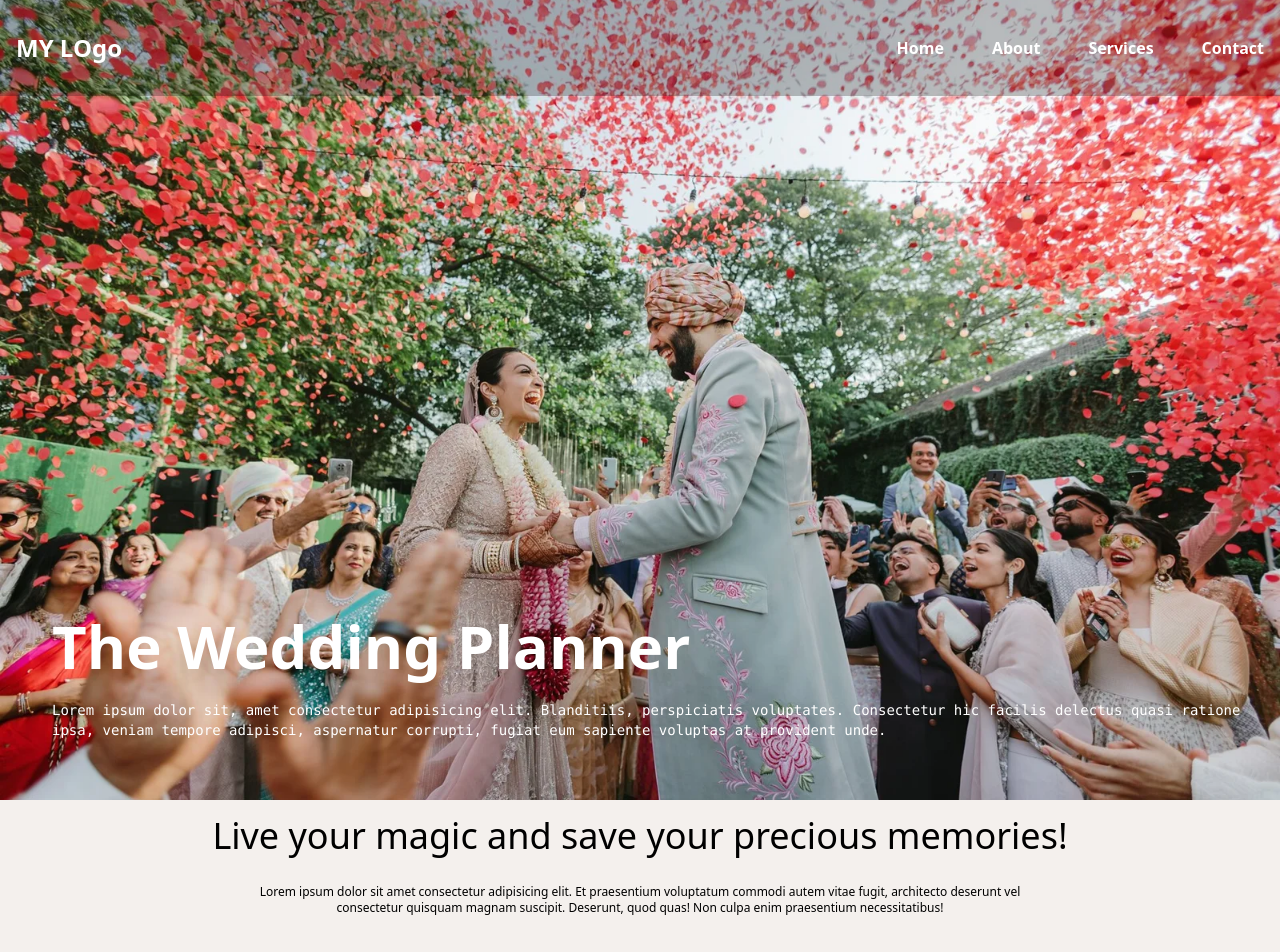
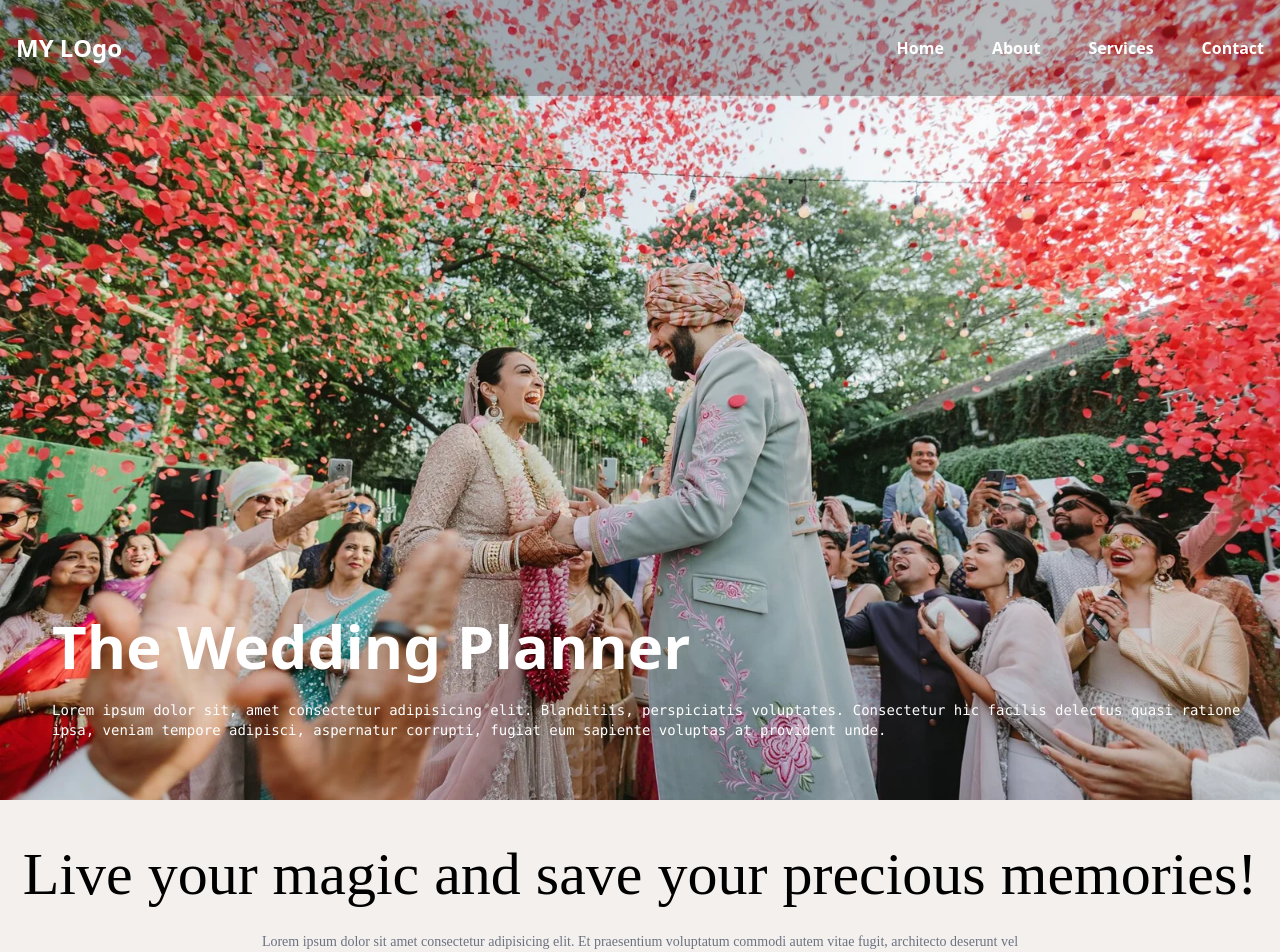
Before and after one commit to adityasinghchouhan1/Eventplanner-, a React (Vite) app in the folder Client/: page / in a window 1280 px wide. Shown: the top 952 px of the page. Built offline with nearby package versions, Linux system fonts and the light colour scheme.

Commit message:
complete heading stayling

```diff
--- a/Client/src/Resue/Heading.jsx
+++ b/Client/src/Resue/Heading.jsx
@@ -3,9 +3,11 @@ import React from 'react'
 const Heading = ({ title, discription }) => {
   return (
     <>
-      <div className="flex justify-center items-center flex-col text-center">
-        <h1 className="text-center text-4xl">{title}</h1>
-        <p className="text-center text-xs mt-7 sm:px-60 px-5 ">{discription}</p>
+      <div className="flex justify-center items-center flex-col text-center my-7">
+        <h1 className="text-center text-6xl font-Yellowtail2">{title}</h1>
+        <p className="text-center text-xs sm:text-sm mt-7 sm:px-60 px-5 font-Yellowtail text-gray-500">
+          {discription}
+        </p>
       </div>
     </>
   )
```
